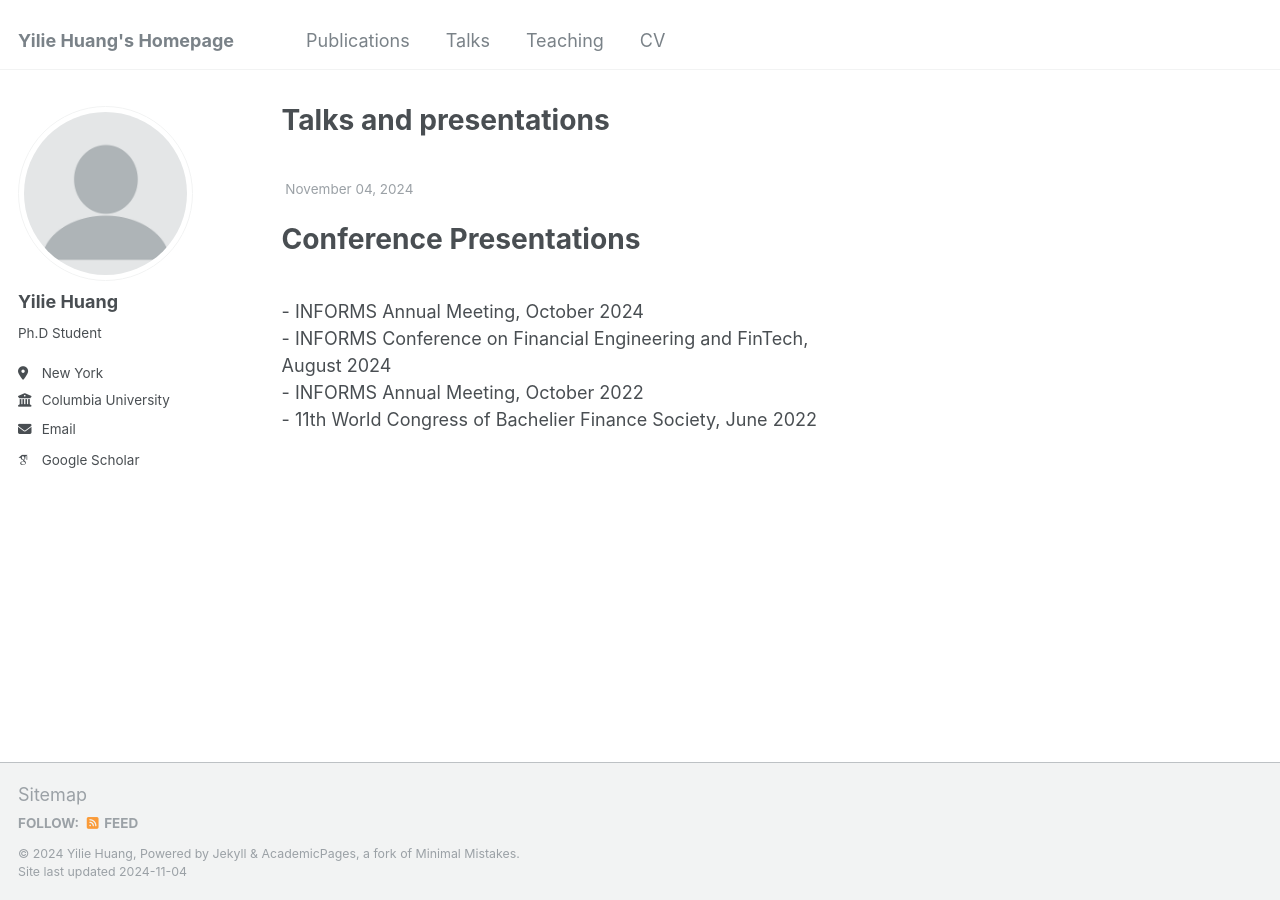
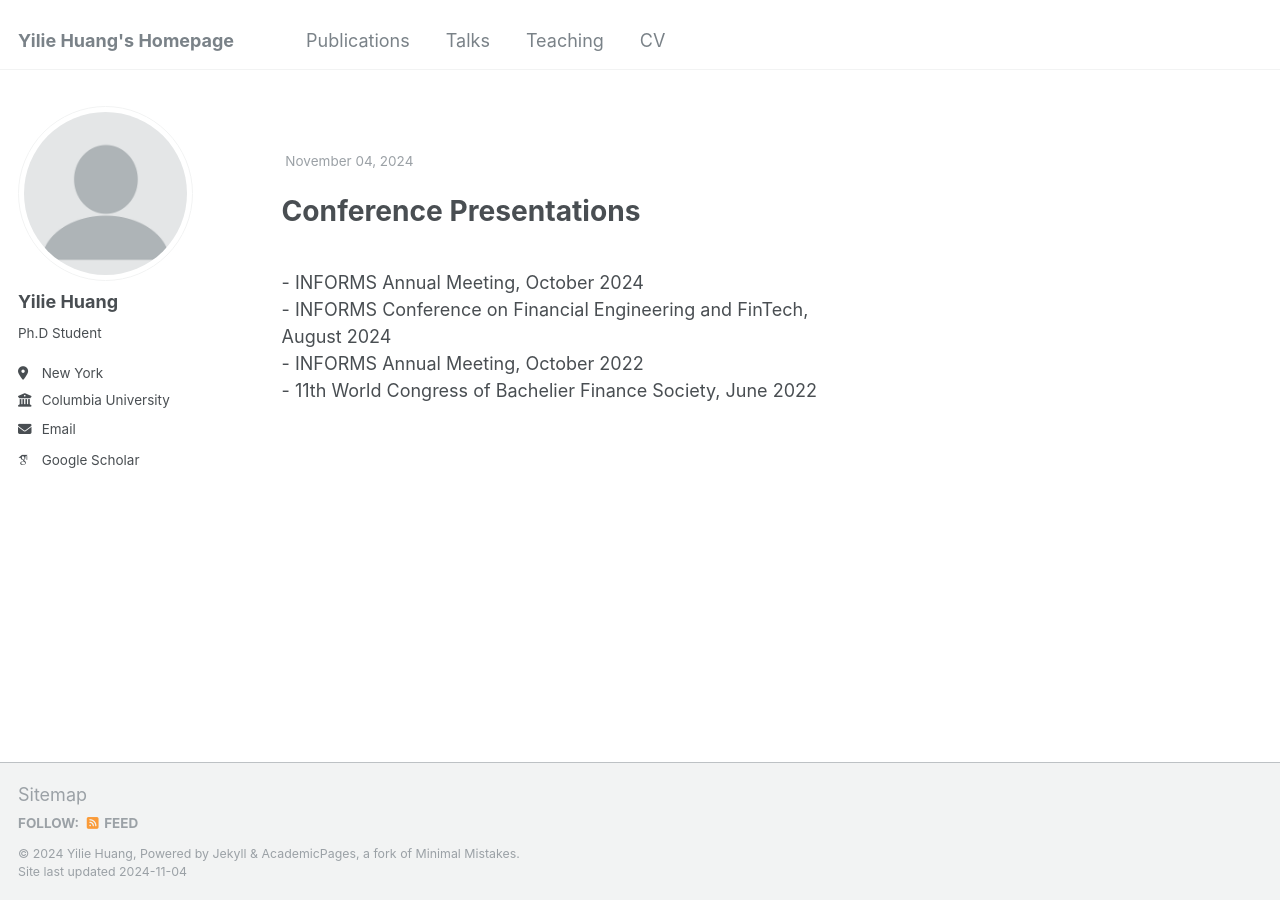
Before and after one commit to yiliehuang/yiliehuang.github.io, a Jekyll site: the page built from _pages/talks.html, in a window 1280 px wide. Built offline with Jekyll 4.4.1, drawn with Linux system fonts in a browser that asks for light colours; some web fonts are replaced; some of the changed lines change nothing that is shown.

Commit message:
Update talks.html

```diff
--- a/_pages/talks.html
+++ b/_pages/talks.html
@@ -1,6 +1,6 @@
 ---
 layout: archive
-title: "Talks and presentations"
+#title: "Talks and presentations"
 permalink: /talks/
 author_profile: true
 ---
```
